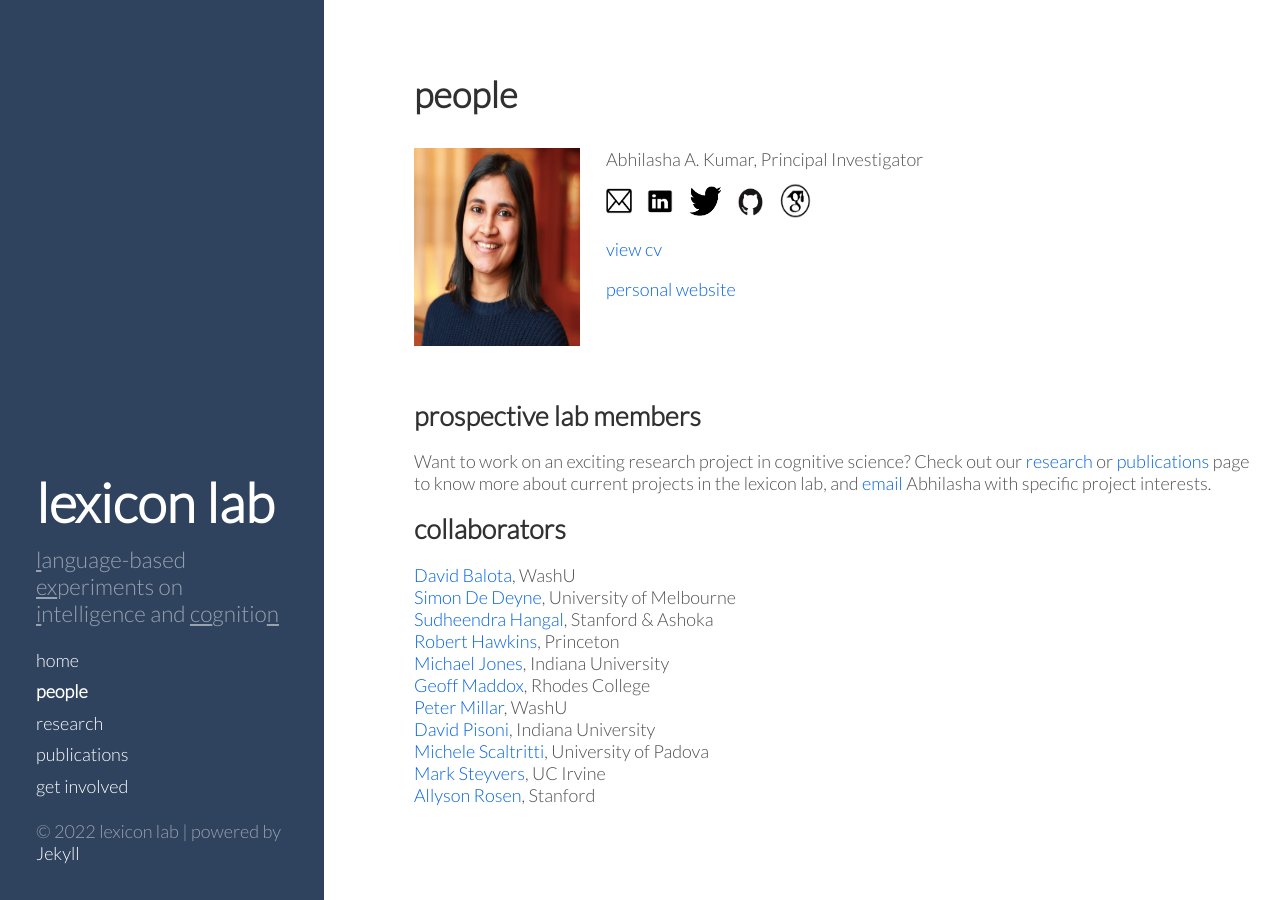
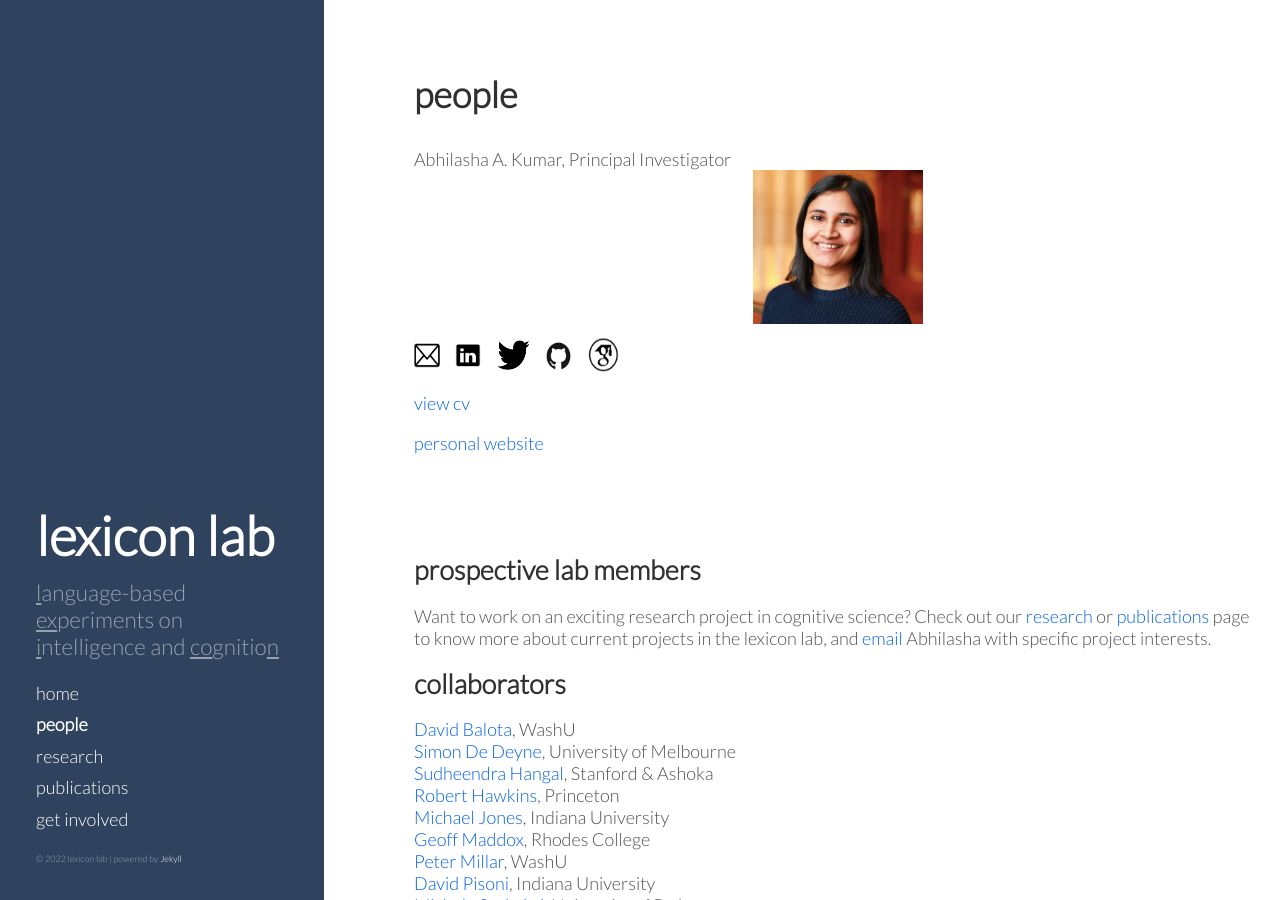
Before and after one commit to thelexiconlab/thelexiconlab.github.io, a Jekyll site: the page built from people.html, in a window 1280 px wide and 900 px high. Built offline with Jekyll 4.4.1, drawn with Linux system fonts in a browser that asks for light colours; Markdown is read by kramdown in place of the engine named in the settings.

Commit message:
changing images

```diff
--- a/_includes/sidebar.html
+++ b/_includes/sidebar.html
@@ -27,6 +27,6 @@
       {% endfor %}
     </nav>
 
-    <p style="font-size: 2vh;">&copy; {{ site.time | date: '%Y' }} lexicon lab | powered by <a href="https://jekyllthemes.io/">Jekyll </a></p>
+    <p style="font-size: 1vh;">&copy; {{ site.time | date: '%Y' }} lexicon lab | powered by <a href="https://jekyllthemes.io/">Jekyll </a></p>
   </div>
 </div>
--- a/index.html
+++ b/index.html
@@ -10,6 +10,6 @@
 <link href="https://fonts.googleapis.com/css2?family=Lato:wght@300&display=swap" rel="stylesheet">
 </head>
 
-<h1 class="welcome">Welcome to the Lexicon Lab! </h1>
+<!--<h1 class="welcome">Welcome to the Lexicon Lab! </h1>-->
 <img src = "/images/research/wordcloud.jpg" class = "researchimage">
 <p class = "postimage">We are interested in how humans learn the meaning of concepts and how they retrieve and communicate information from their mental lexicon. We use experimental research methods, computational modeling, and psychological theory to answer questions about language and cognition.</p> <p class = "postimage">Check out our <a href="https://thelexiconlab.github.io/research/">research</a> or <a href="https://thelexiconlab.github.io/publications/">publications</a> page to know more about our work. </p>
--- a/people.html
+++ b/people.html
@@ -11,7 +11,7 @@
 </head>
 <br>
 Abhilasha A. Kumar, Principal Investigator
-<img style="padding-right: 2vw;width: 15vw; height: 22vh;" src="/images/team/kumar.png" align = "left"/><p><a href=mailto:kumaraa@iu.edu target="_blank"><img src ="/images/icons/email.png" alt="shared icon" style="width:2vw;height:3.5vh;margin: 1vw 1vw 0vw 0vw;"></a><a href=https://www.linkedin.com/in/abhilasha-kumar/ target="_blank"><img src ="/images/icons/linkedin.png" alt="shared icon" style="width:2.5vw;height:3.2vh;margin: 1vw 1vw 0vw 0vw;"></a><a href=https://twitter.com/abhilashaakumar target="_blank"><img src ="/images/icons/twitter.png" alt="shared icon" style="width:2.5vw;height:4vh;margin: 1vw 1vw 0vw 0vw;"></a><a href=https://github.com/abhilasha-kumar/ target="_blank"><img src ="/images/icons/git.png" alt="shared icon" style="width:2.5vw;height:4.1vh;margin: 1vw 1vw 0vw 0vw;"></a><a href=https://scholar.google.com/citations?user=wPMyJYsAAAAJ&hl=en target="_blank"><img src ="/images/icons/scholar.png" alt="shared icon" style="width:2.5vw;height:4vh;margin: 1vw 1vw 0vw 0vw;"></a></p>
+<img src="/images/team/kumar.png" class="bioimage"><p><a href=mailto:kumaraa@iu.edu target="_blank"><img src ="/images/icons/email.png" alt="shared icon" style="width:2vw;height:3.5vh;margin: 1vw 1vw 0vw 0vw;"></a><a href=https://www.linkedin.com/in/abhilasha-kumar/ target="_blank"><img src ="/images/icons/linkedin.png" alt="shared icon" style="width:2.5vw;height:3.2vh;margin: 1vw 1vw 0vw 0vw;"></a><a href=https://twitter.com/abhilashaakumar target="_blank"><img src ="/images/icons/twitter.png" alt="shared icon" style="width:2.5vw;height:4vh;margin: 1vw 1vw 0vw 0vw;"></a><a href=https://github.com/abhilasha-kumar/ target="_blank"><img src ="/images/icons/git.png" alt="shared icon" style="width:2.5vw;height:4.1vh;margin: 1vw 1vw 0vw 0vw;"></a><a href=https://scholar.google.com/citations?user=wPMyJYsAAAAJ&hl=en target="_blank"><img src ="/images/icons/scholar.png" alt="shared icon" style="width:2.5vw;height:4vh;margin: 1vw 1vw 0vw 0vw;"></a></p>
 <a href="/Kumar_CV.pdf" target="_blank">view cv</a><p>  </p>
 <a href="http://abhilashak.weebly.com" target="_blank">personal website</a>
 
--- a/public/css/hyde.css
+++ b/public/css/hyde.css
@@ -171,9 +171,19 @@
   display: block;
   margin-left: auto;
   margin-right: auto;
-  width: 50%;
-  height: 50%;
+  width: 30%;
+  height: 30%;
 }
+
+.bioimage{
+  display: block;
+  margin-left: auto;
+  margin-right: auto;
+  width: 20%;
+  height: 20%;
+}
+
+
 
 
 /*
```
